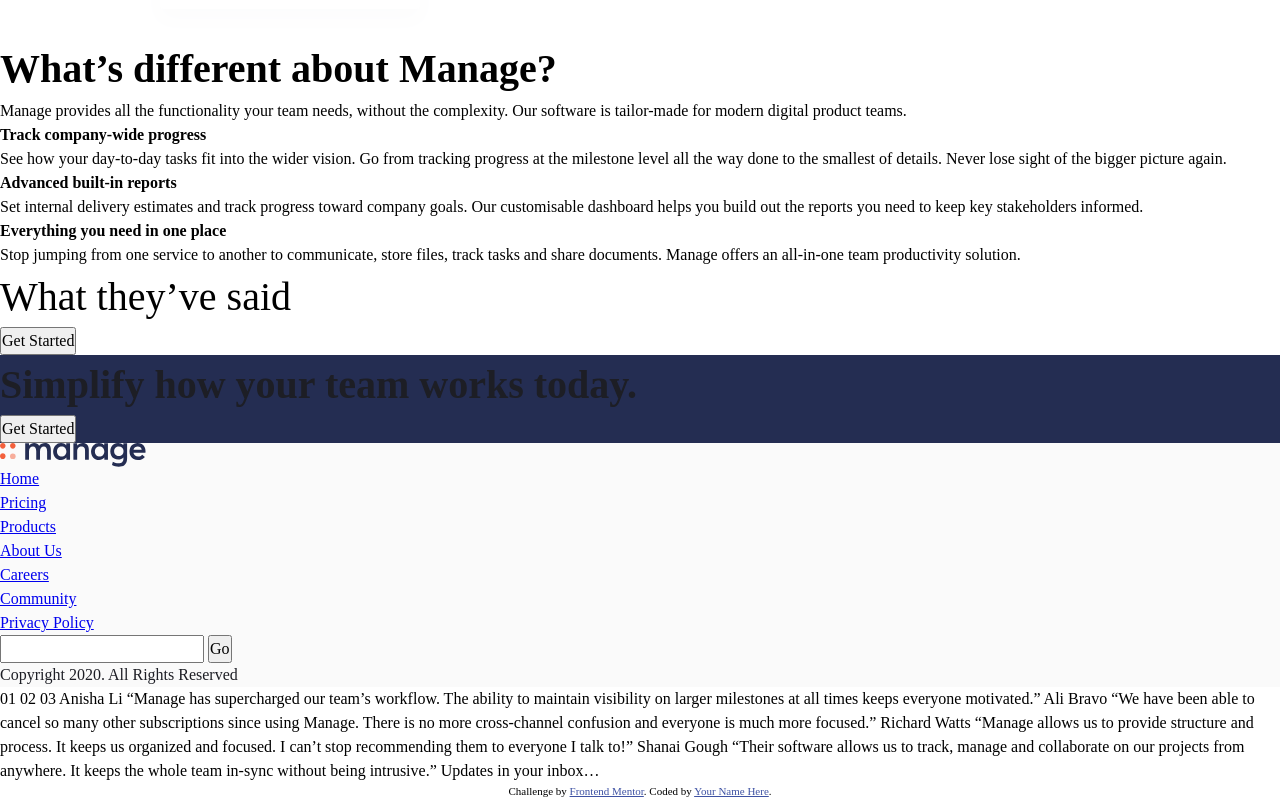
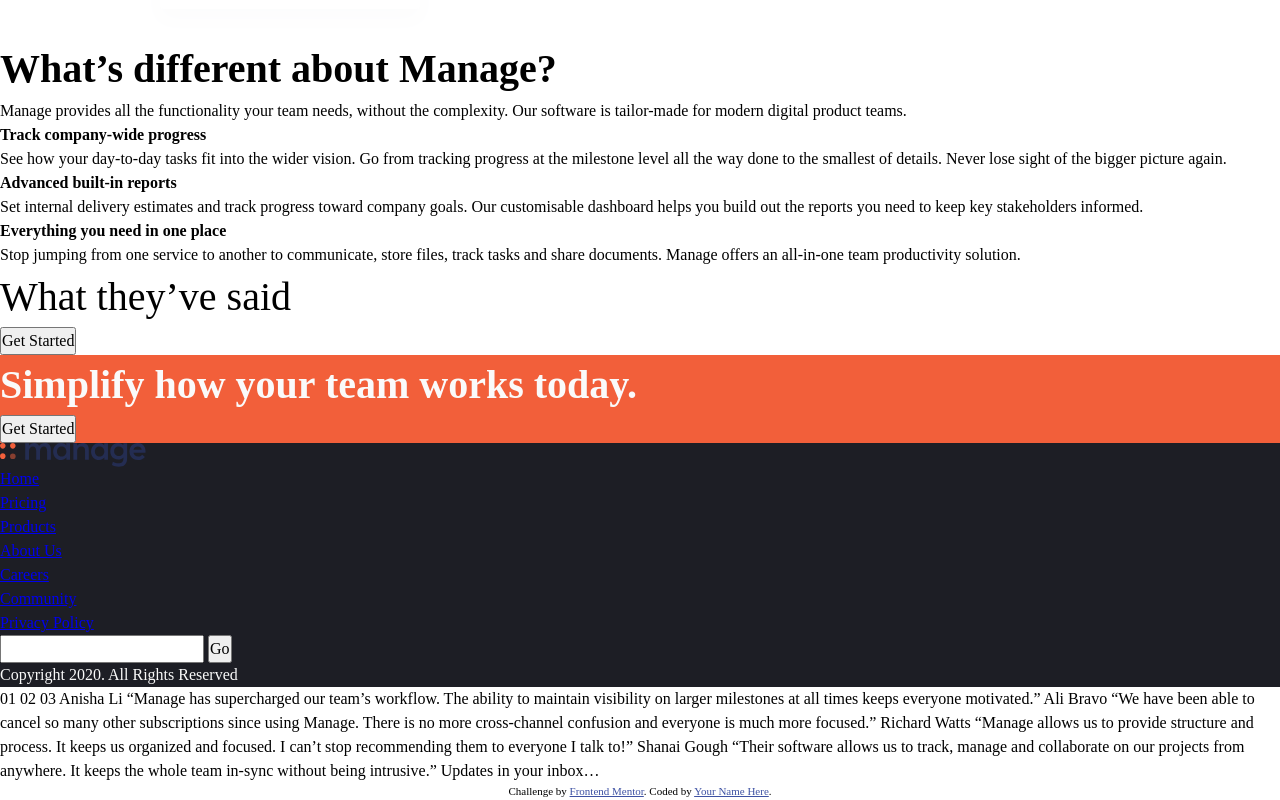
Before and after one commit to D3c1pher/fem-manage-landing-page, a website built with Vite: page index.html in a window 1280 px wide. Shown: the part 794-1594 px from the top of the page. Built offline with nearby package versions, Linux system fonts and the light colour scheme.

Commit message:
Updated html structure and custom styling

```diff
--- a/index.html
+++ b/index.html
@@ -84,7 +84,7 @@
         <button class="button">Get Started</button>
       </section>
 
-      <section class="cta | bg-primary-400 text-neutral-100">
+      <section class="cta | bg-accent-400 text-neutral-100">
         <div class="container">
           <div class="even-columns">
             <div>
--- a/style.css
+++ b/style.css
@@ -5,8 +5,8 @@
 
   --clr-primary-400: hsl(228, 39%, 23%);
 
-  --clr-neutral-100: hsl(233, 12%, 13%);
-  --clr-neutral-900: hsl(0, 0%, 98%);
+  --clr-neutral-100: hsl(0, 0%, 98%);
+  --clr-neutral-900: hsl(233, 12%, 13%);
 
   --ff-primary: "Be Vietnam Pro", sans-serif;
 
```
